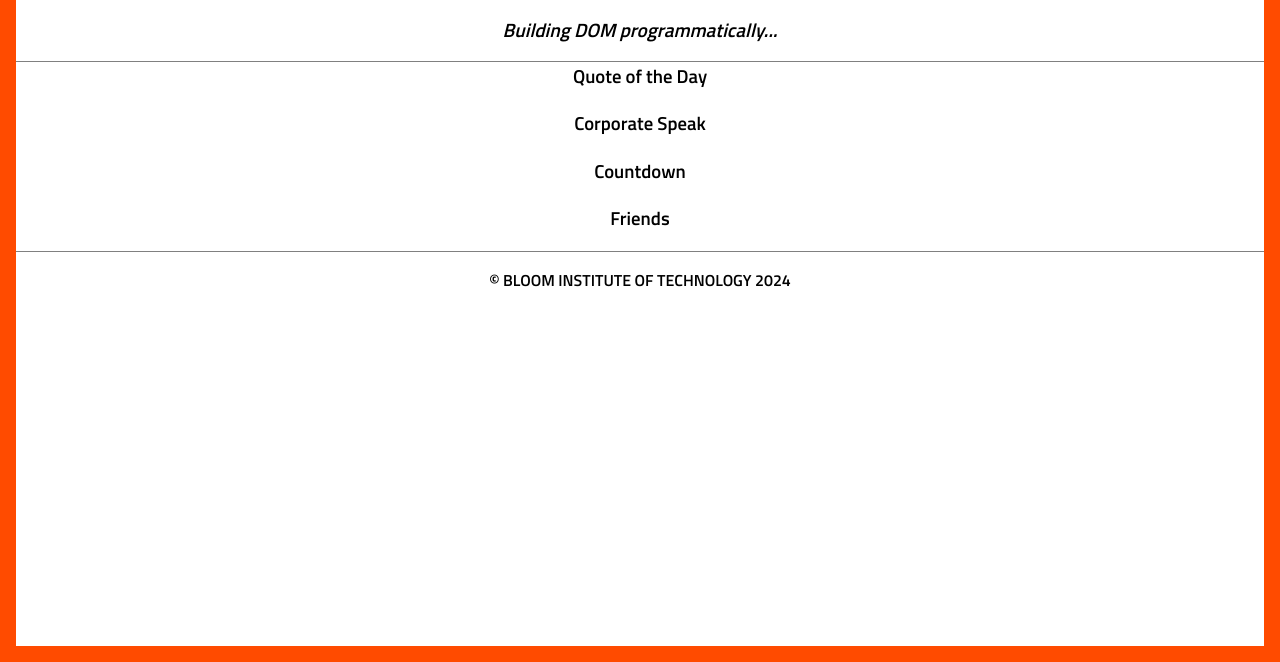
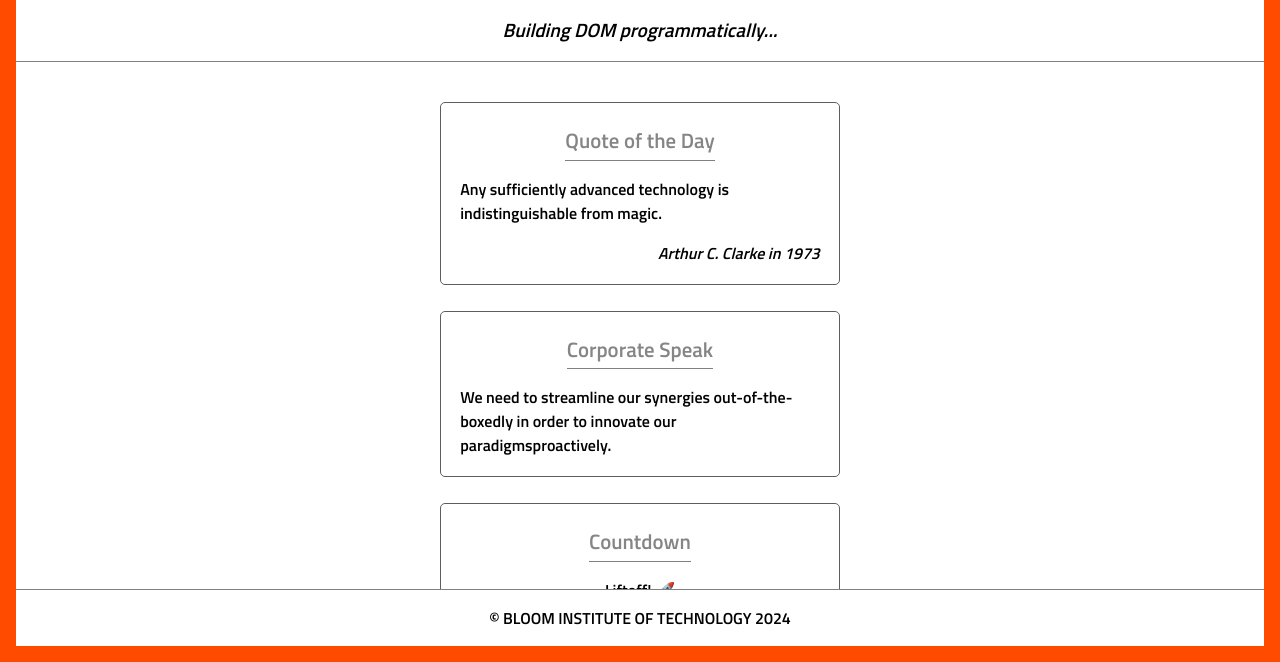
Before and after one commit to bloominstituteoftechnology/module-project-the-dom-Itsindi22, a website: page frontend/index.html in a window 1280 px wide. Shown: the part 138-800 px from the top of the page. Drawn offline with Linux system fonts and the light colour scheme.

Commit message:
task 3  and 5 fail

```diff
--- a/frontend/index.js
+++ b/frontend/index.js
@@ -7,9 +7,98 @@ function moduleProject1() {
 
   // 👉 TASK 1 - Add a "widget" class name to widgets so CSS kicks in
   //  ✨ add your code here
+  const widgets = document.querySelectorAll('section>div')
+  widgets.forEach((widget, idx) => {
+    widget.classList.add('widget')
+    widget.setAttribute('tabindex', idx + 1 + "")
+  })
 
   // 👉 TASK 2 - Build a "Quote of the Day" widget
   //  ✨ add your code here
+const randomIdx = Math.floor(Math.random()*quotes.length)
+const randomQuote = quotes[randomIdx] // eslint -disable-line
+// flesh out quote
+const quote = document.createElement('div')
+const quoteText  = randomQuote.quote
+quote.textContent = quoteText
+const widget1 = document.querySelector('.quoteoftheday')
+widget1.appendChild(quote)
+// flesh out auhor & date
+const authorDate = document.createElement('div')
+const { author, date } = randomQuote
+authorDate.textContent = ` ${author} in  ${date || " an unknown date"} `
+widget1.appendChild(authorDate)
+// Task 3 - Bulid a" Corporate Speak  widget "
+// add your code here
+const randomVerb1 = verbs[Math.floor(Math.random()* verbs.length)]
+const randomVerb2 = verbs[Math.floor(Math.random()* verbs.length)]
+  const randomAdverb1 = adverbs[Math.floor(Math.random() * adverbs.length)]
+const randomAdverb2 = adverbs[Math.floor(Math.random() * adverbs.length)]
+ const randomNoun1 = nouns [Math.floor(Math.random() * nouns.length)]
+const randomNoun2 = nouns [Math.floor(Math.random() * nouns.length)]
+
+ const  mumboJumbo = `We need to ${randomVerb1} our ${randomNoun1} ${randomAdverb1} in order to ${randomVerb2} our ${randomNoun2}${randomAdverb2}.`
+const paragraph = document.createElement('p')
+paragraph.textContent = mumboJumbo
+document.querySelector('.corporatespeak').appendChild(paragraph)
+
+
+
+
+  // 👉 TASK 4 - Build a "Countdown" widget
+  //  ✨ add your code here
+  const countdownWidget =   document.querySelector ('.countdown')
+ let count = 5
+ const countdown = document.createElement('p')
+ countdown.textContent = `T-minus ${count}...`
+ countdownWidget.appendChild(countdown)
+
+ setInterval(() =>  {
+  if (count === 1) {
+  countdown.textContent = `Liftoff! 🚀`
+ } else {
+  count--
+  countdown.textContent = `T-minus ${count}...`
+ }
+},1000)
+  // 👉 TASK 5 - Build a "Friends" widget
+  //  ✨ add your code here
+const person = people[Math.floor(Math.random()* people.length)]
+const personParagraph = document.createElement('p')
+document.querySelector('.friends').appendChild(personParagraph)
+const year  = person.dateOfBirth.split('-')[0]
+let sentence = ` ${person.fname} ${person.lname} was  born in ${year} and `
+
+if (!person.friends.length)    {
+      sentence += 'has no friends.'
+  } else {
+    sentence += 'is friends with others'
+    for (let idx = 0; idx < person.friends.length; idx++) {
+      const friendId = person.friends[idx]
+      const friend = people.find(p => p.id === friendId)
+      const fullName = `${friend.fname} ${friend.lname}`
+      let isLastIdx = idx === person.friends.length-1
+      let isNextToLastIdx = idx === person.friends.length - 2
+      if (isLastIdx) {
+        sentence += `${fullName}.`
+      } else if (isNextToLastIdx) {
+     sentence += `${fullName} and`
+      } else {
+        sentence += ` ${fullName},`
+
+      }
+    }
+  }
+personParagraph.textContent = sentence
+  // 👉 TASK 6 - Make it so user can tab through the widgets
+  //  ✨ add your code here
+
+  // 👆 WORK WORK ABOVE THIS LINE 👆
+
+  // 👉 TASK 2 - Build a "Quobte of the Day" widget
+  //  ✨ add your code here
+
+
 
   // 👉 TASK 3 - Build a "Corporate Speak" widget
   //  ✨ add your code here
```
Also changed, not shown: frontend/index.html (+1 -0 lines), mvp.test.js (+1 -1 lines).
